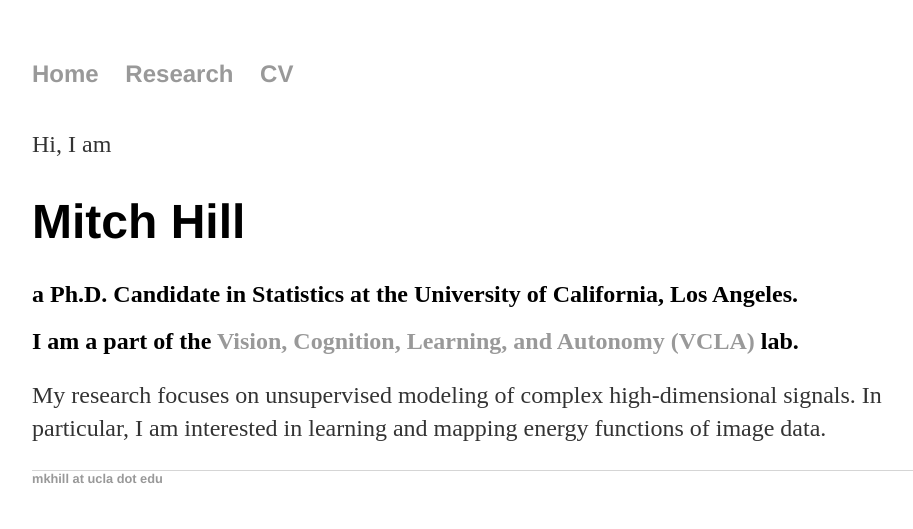
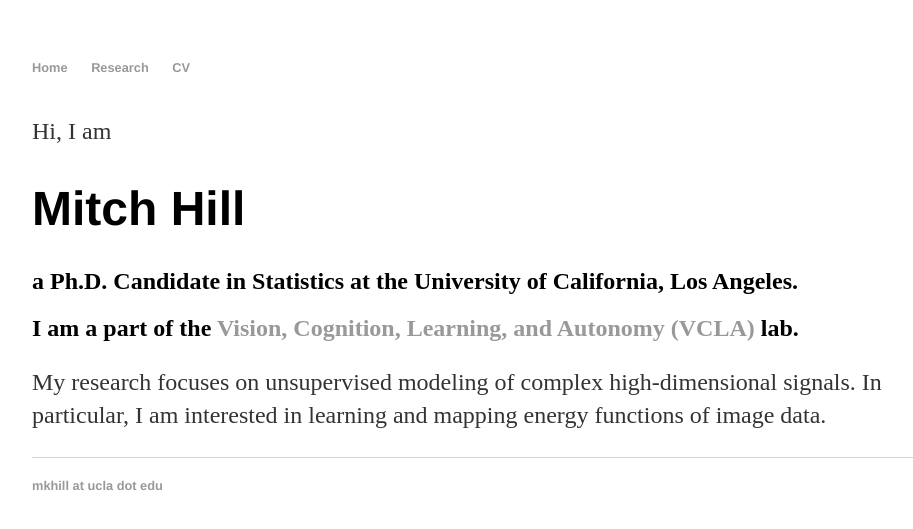
Before and after one commit to point0bar1/point0bar1.github.io, a Jekyll site: the page built from index.html, in a window 1280 px wide. Shown: the top 529 px of the page, without its empty margins (160-1073 px from the left). Built offline with Jekyll 4.4.1, drawn with Linux system fonts in a browser that asks for light colours.

Commit message:
Update main.css

```diff
--- a/css/main.css
+++ b/css/main.css
@@ -3,6 +3,7 @@ body {
     width: 70%;
 }
 nav ul, footer ul {
+    font-size: .8em;
     font-family:'Helvetica', 'Arial', 'Sans-Serif';
     padding: 0px;
     list-style: none;
@@ -28,9 +29,8 @@ p {
     line-height: 1.4em;
     color: #333;
 }
-footer ul {
+footer {
     border-top: 1px solid #d5d5d5;
-    font-size: .8em;
 }
 ul {
     margin: 20px auto 40px;
```
